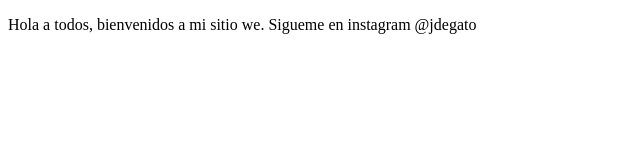
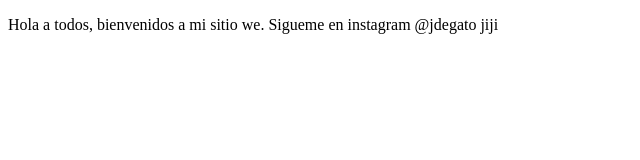
Before and after one commit to jdbarrigab/Proyecto, a plain HTML site: page index.html in a window 1280 px wide. Shown: the full height of the page, 0-640 px from the left. Drawn offline with Linux system fonts and the light colour scheme.

Commit message:
cambios jiji

```diff
--- a/index.html
+++ b/index.html
@@ -8,7 +8,7 @@
 </head>
 <body>
     <p>Hola a todos, bienvenidos a mi sitio we.
-        Sigueme en instagram @jdegato
+        Sigueme en instagram @jdegato jiji
     </p>
 
 </body>
```
Also changed, not shown: 1 other file.
